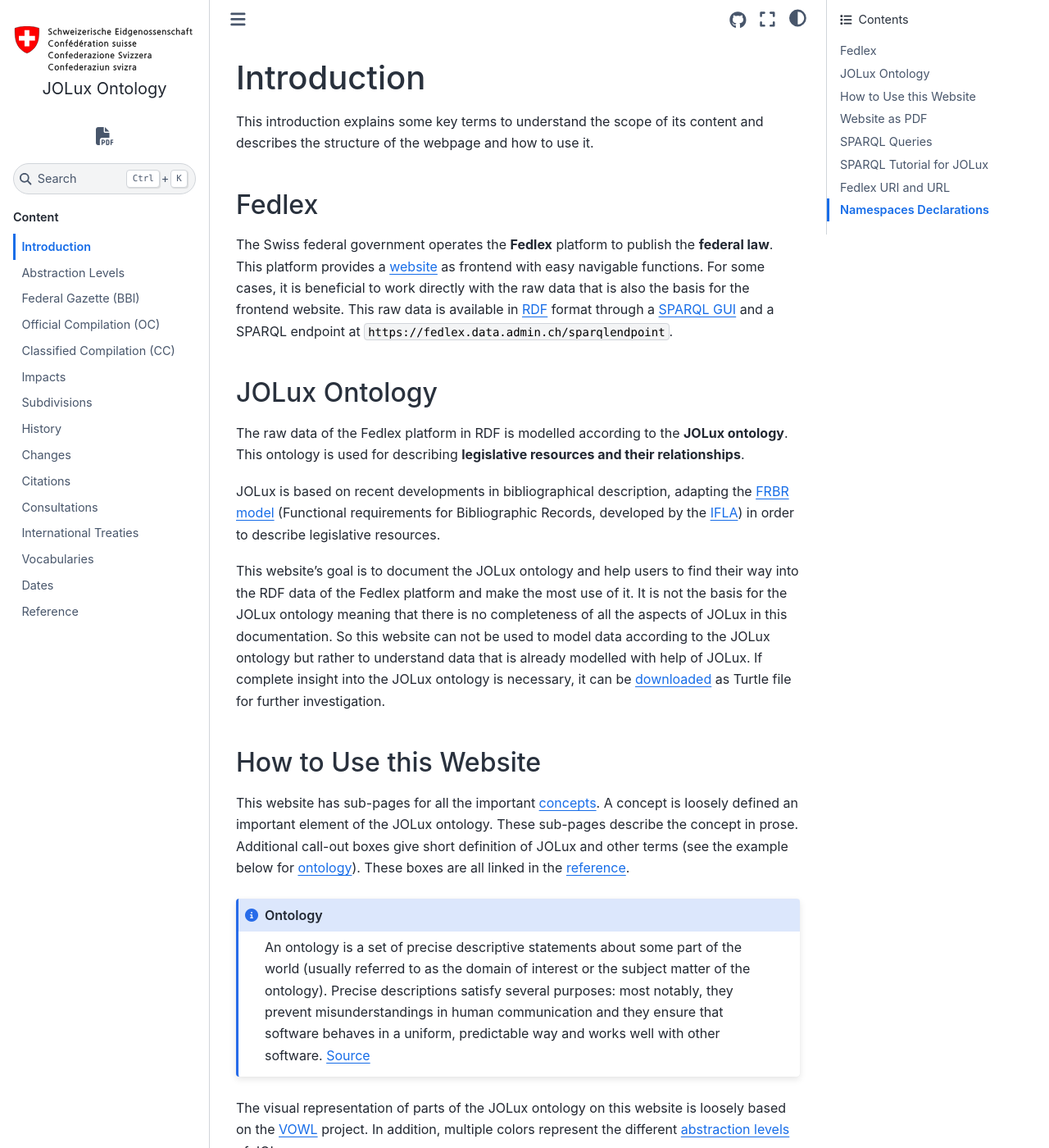
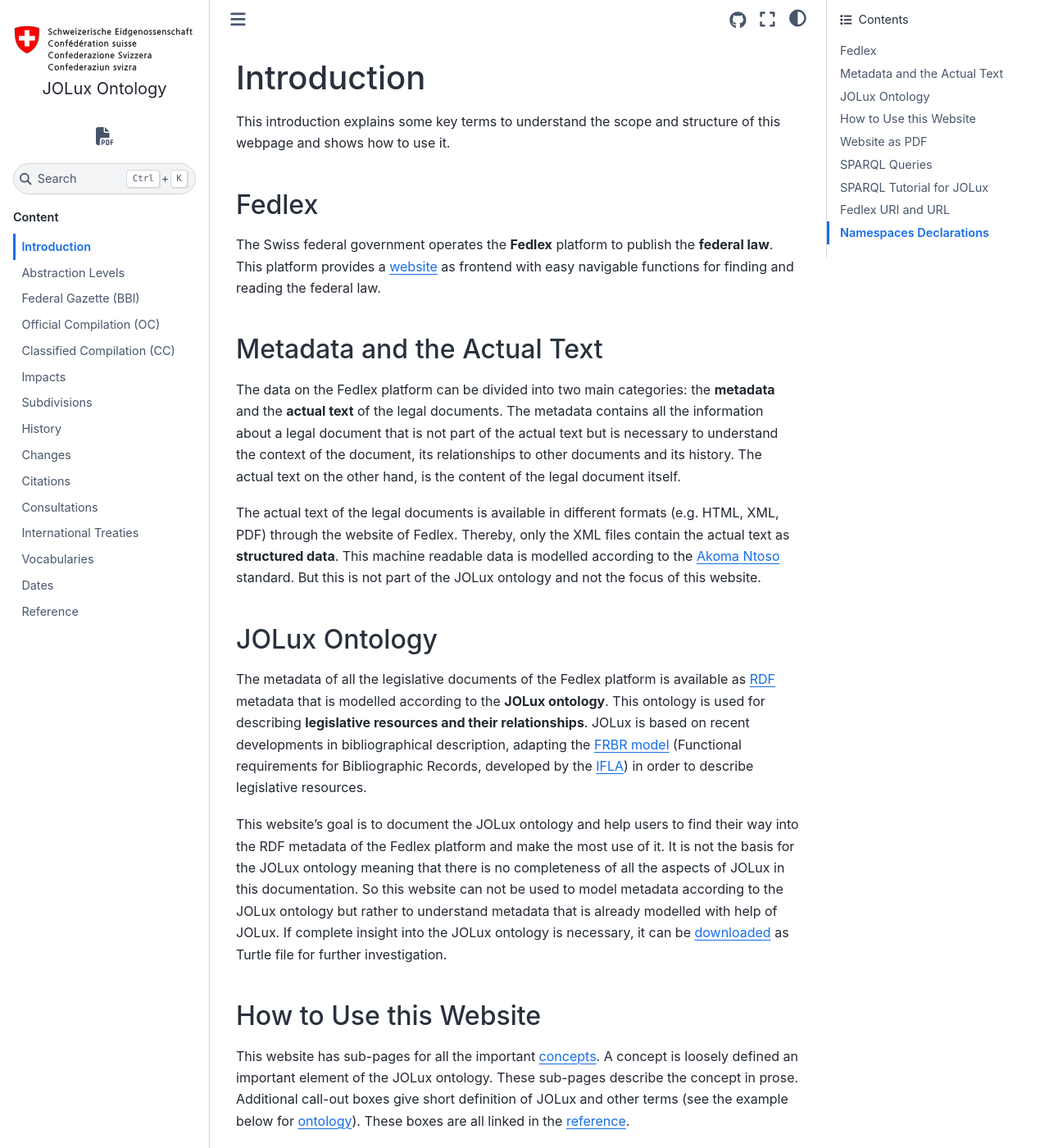
Before and after one commit to swiss/fedlex-jolux, a Sphinx documentation site: the page built from doc/introduction.md, in a window 1280 px wide and 1400 px high. Shown: the whole window at 82% size. Built offline with Sphinx 7.4.7 and the Sphinx Book theme 1.1.4, drawn with Linux system fonts in a browser that asks for light colours.

Commit message:
akoma ntoso

```diff
--- a/doc/introduction.md
+++ b/doc/introduction.md
@@ -1,19 +1,23 @@
 
 # Introduction
 
-This introduction explains some key terms to understand the scope of its content and describes the structure of the webpage and how to use it.
+This introduction explains some key terms to understand the scope and structure of this webpage and shows how to use it.
 
 ## Fedlex
 
-The Swiss federal government operates the **Fedlex** platform to publish the **federal law**. This platform provides a [website](https://www.fedlex.admin.ch/en) as frontend with easy navigable functions. For some cases, it is beneficial to work directly with the raw data that is also the basis for the frontend website. This raw data is available in [RDF](https://www.w3.org/TR/rdf11-primer/) format through a [SPARQL GUI](https://fedlex.data.admin.ch/en-CH/sparql) and a SPARQL endpoint at `https://fedlex.data.admin.ch/sparqlendpoint`.
+The Swiss federal government operates the **Fedlex** platform to publish the **federal law**. This platform provides a [website](https://www.fedlex.admin.ch/en) as frontend with easy navigable functions for finding and reading the federal law.
+
+## Metadata and the Actual Text
+
+The data on the Fedlex platform can be divided into two main categories: the **metadata** and the **actual text** of the legal documents. The metadata contains all the information about a legal document that is not part of the actual text but is necessary to understand the context of the document, its relationships to other documents and its history. The actual text on the other hand, is the content of the legal document itself.
+
+The actual text of the legal documents is available in different formats (e.g. HTML, XML, PDF) through the website of Fedlex. Thereby, only the XML files contain the actual text as **structured data**. This machine readable data is modelled according to the [Akoma Ntoso](https://www.oasis-open.org/standard/akn-v1-0/) standard. But this is not part of the JOLux ontology and not the focus of this website.
 
 ## JOLux Ontology
 
-The raw data of the Fedlex platform in RDF is modelled according to the **JOLux ontology**. This ontology is used for describing **legislative resources and their relationships**.
+The metadata of all the legislative documents of the Fedlex platform is available as [RDF](https://www.w3.org/TR/rdf11-primer/) metadata that is modelled according to the **JOLux ontology**. This ontology is used for describing **legislative resources and their relationships**. JOLux is based on recent developments in bibliographical description, adapting the [FRBR model](https://repository.ifla.org/handle/123456789/811) (Functional requirements for Bibliographic Records, developed by the [IFLA](https://www.ifla.org/)) in order to describe legislative resources.
 
-JOLux is based on recent developments in bibliographical description, adapting the [FRBR model](https://repository.ifla.org/handle/123456789/811) (Functional requirements for Bibliographic Records, developed by the [IFLA](https://www.ifla.org/)) in order to describe legislative resources.
-
-This website's goal is to document the JOLux ontology and help users to find their way into the RDF data of the Fedlex platform and make the most use of it. It is not the basis for the JOLux ontology meaning that there is no completeness of all the aspects of JOLux in this documentation. So this website can not be used to model data according to the JOLux ontology but rather to understand data that is already modelled with help of JOLux. If complete insight into the JOLux ontology is necessary, it can be [downloaded](https://fedlex.data.admin.ch/filestore/resources/jolux_ontology.zip) as Turtle file for further investigation.
+This website's goal is to document the JOLux ontology and help users to find their way into the RDF metadata of the Fedlex platform and make the most use of it. It is not the basis for the JOLux ontology meaning that there is no completeness of all the aspects of JOLux in this documentation. So this website can not be used to model metadata according to the JOLux ontology but rather to understand metadata that is already modelled with help of JOLux. If complete insight into the JOLux ontology is necessary, it can be [downloaded](https://fedlex.data.admin.ch/filestore/resources/jolux_ontology.zip) as Turtle file for further investigation.
 
 ## How to Use this Website
 
```
